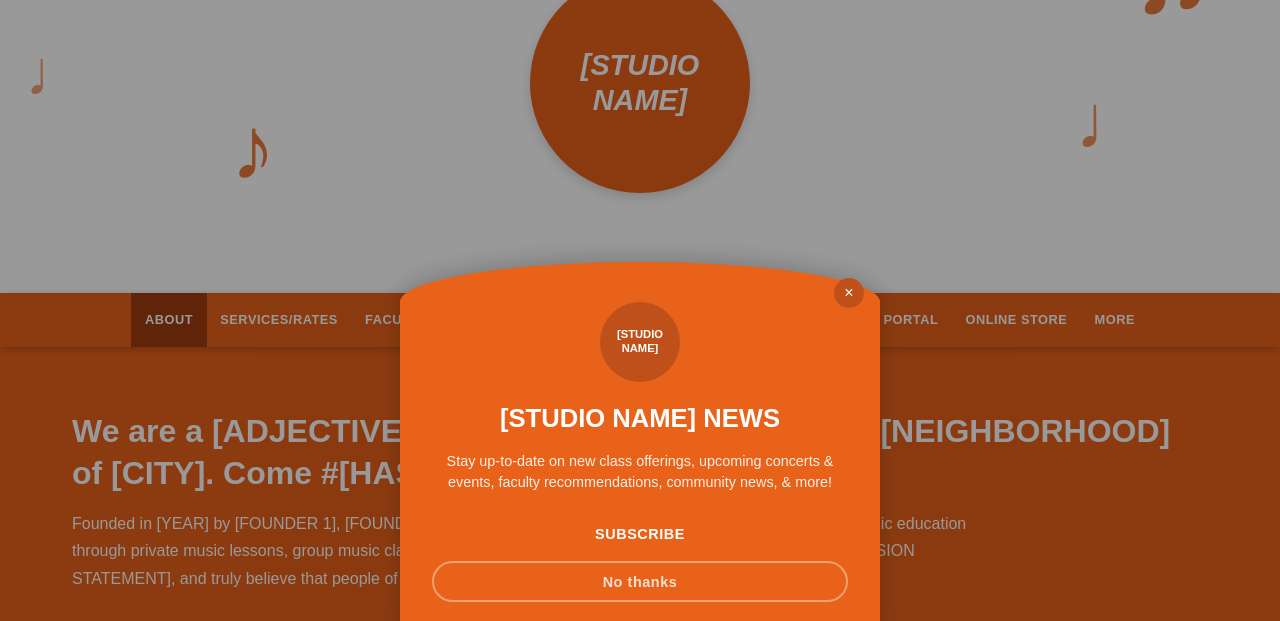
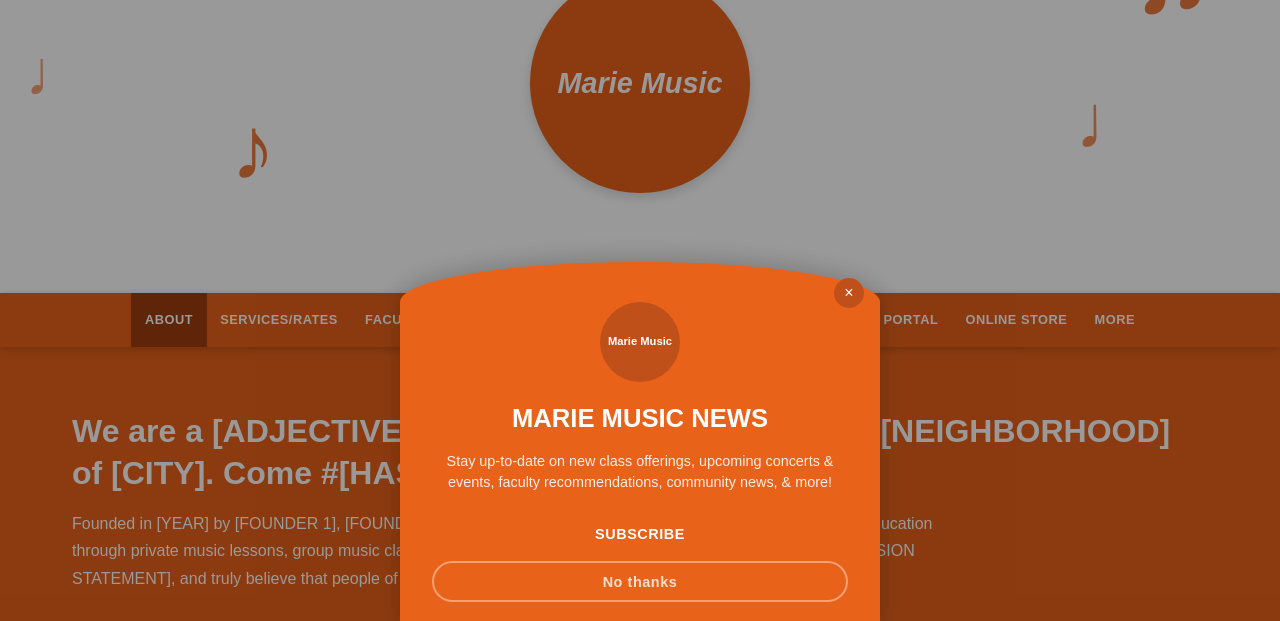
Before and after one commit to ajsamudio/MarieMusic, a plain HTML site: page index.html in a window 1280 px wide. Shown: the part 166-787 px from the top of the page. Drawn offline with Linux system fonts and the light colour scheme.

Commit message:
update index.html

```diff
--- a/index.html
+++ b/index.html
@@ -3,7 +3,7 @@
 <head>
   <meta charset="UTF-8" />
   <meta name="viewport" content="width=device-width, initial-scale=1.0" />
-  <title>[STUDIO NAME]: A [CITY] Music School</title>
+  <title>Marie Music: A [CITY] Music School</title>
   <link rel="stylesheet" href="css/styles.css" />
   <link rel="stylesheet" href="css/responsive.css" />
 </head>
@@ -57,7 +57,7 @@
 
     <!-- Logo / Studio name badge -->
     <div class="hero-logo">
-      <span class="hero-logo-text">[STUDIO<br/>NAME]</span>
+      <span class="hero-logo-text">Marie Music</span>
     </div>
   </header>
 
@@ -101,7 +101,7 @@
         We are a [ADJECTIVE], independent music school in [NEIGHBORHOOD] of [CITY]. Come #[HASHTAG] with us!
       </h2>
       <p class="section-body">
-        Founded in [YEAR] by [FOUNDER 1], [FOUNDER 2], and [FOUNDER 3], <em>[STUDIO NAME]</em> offers high quality music education through private music lessons, group music classes and workshops, and summer music camps. We strive to [MISSION STATEMENT], and truly believe that people of all ages and skill levels can discover the joy of music!
+        Founded in [YEAR] by [FOUNDER 1], [FOUNDER 2], and [FOUNDER 3], <em>Marie Music</em> offers high quality music education through private music lessons, group music classes and workshops, and summer music camps. We strive to [MISSION STATEMENT], and truly believe that people of all ages and skill levels can discover the joy of music!
       </p>
     </div>
 
@@ -428,7 +428,7 @@
   <section class="section section--white" id="studio-classes">
     <div class="container">
       <h2 class="section-title">[Month] Studio Classes:</h2>
-      <p class="note-small">*For current [Studio Name] Private Lesson Students only.</p>
+      <p class="note-small">*For current Marie Music Private Lesson Students only.</p>
 
       <div class="studio-date-block">
         <h4>[Day], [Month] [Date], [YEAR]</h4>
@@ -517,7 +517,7 @@
     <div class="container">
       <h2 class="section-title section-title--white">Enrollment &amp; Contact Forms</h2>
       <p class="section-body">
-        Please select an option below to enroll at [STUDIO NAME] or get in touch with us!
+        Please select an option below to enroll at Marie Music or get in touch with us!
       </p>
 
       <div class="two-col contact-grid">
@@ -536,13 +536,13 @@
             <a href="tel:[PHONE_NUMBER]">[PHONE NUMBER]</a><br />
             <a href="mailto:[EMAIL_ADDRESS]">[EMAIL ADDRESS]</a><br />
             <br />
-            [STUDIO NAME] is open by appointment only.
+            Marie Music is open by appointment only.
           </address>
         </div>
 
         <!-- Right: Newsletter Signup -->
         <div class="col">
-          <h3 class="form-heading">[STUDIO NAME] News</h3>
+          <h3 class="form-heading">Marie Music News</h3>
           <p>Stay up-to-date on new class offerings, upcoming concerts &amp; events, faculty recommendations, community news, &amp; more!</p>
 
           <form class="contact-form" action="#" method="post">
@@ -577,7 +577,7 @@
        FOOTER
   ============================================= -->
   <footer class="site-footer">
-    <p>&copy; [STUDIO NAME] [YEAR]</p>
+    <p>&copy; Marie Music [YEAR]</p>
   </footer>
 
   <!-- =============================================
@@ -588,10 +588,10 @@
       <button class="modal-close" id="modalClose" aria-label="Close newsletter popup">&times;</button>
 
       <div class="modal-logo">
-        <span>[STUDIO<br/>NAME]</span>
+        <span>Marie Music</span>
       </div>
 
-      <h2 class="modal-title" id="modalTitle">[STUDIO NAME] NEWS</h2>
+      <h2 class="modal-title" id="modalTitle">Marie Music NEWS</h2>
       <p class="modal-subtitle">
         Stay up-to-date on new class offerings, upcoming concerts &amp; events, faculty recommendations, community news, &amp; more!
       </p>
@@ -607,7 +607,7 @@
   ============================================= -->
   <div class="news-ticker" id="newsTicker">
     <button class="news-ticker-close" id="newsTickerClose">&#10005;</button>
-    <span>[STUDIO NAME] NEWS</span>
+    <span>Marie Music NEWS</span>
   </div>
 
   <script src="js/main.js"></script>
```
